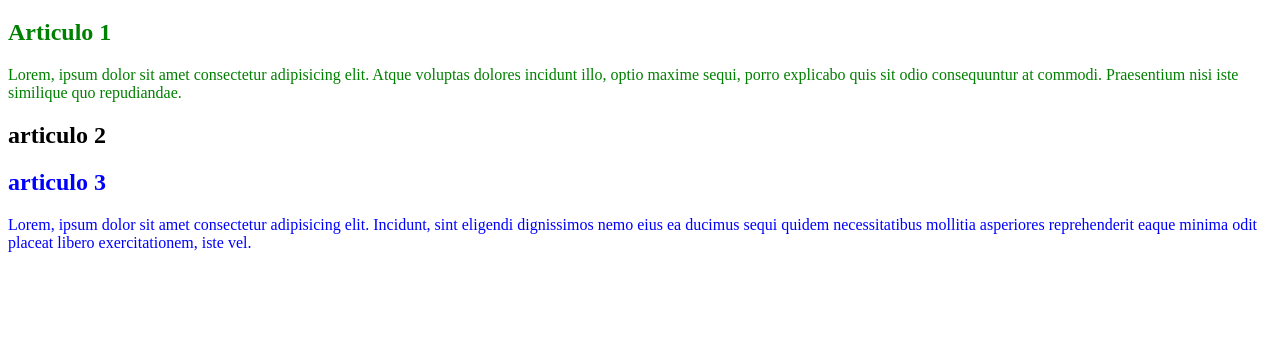
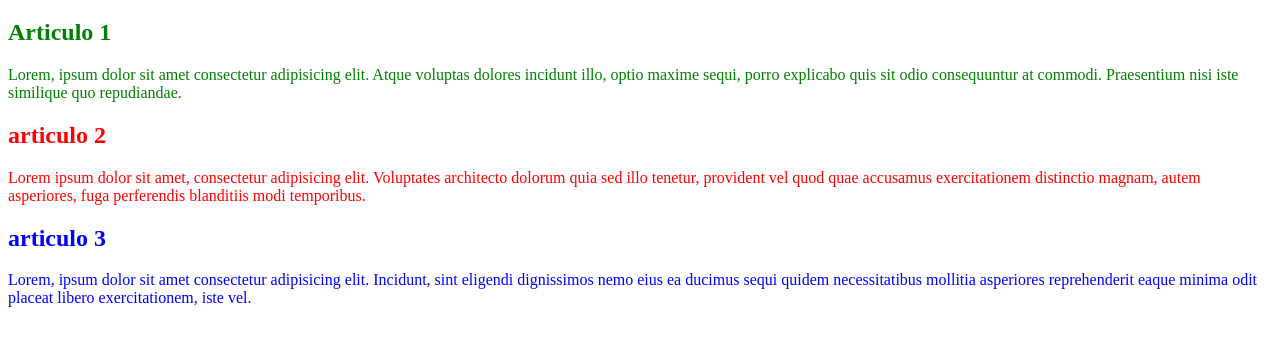
Before and after one commit to OsvaldoMezaHerrera/PracticaCSS, a plain HTML site: page index.html in a window 1280 px wide. Shown: the part 61-406 px from the top of the page. Drawn offline with Linux system fonts and the light colour scheme.

Commit message:
color rojo

```diff
--- a/css/style.css
+++ b/css/style.css
@@ -1,5 +1,8 @@
 .texto-verde{
     color: green;
+}
+.texto-rojo{
+    color: red;
 }
 /*
 #articulo-2{
--- a/index.html
+++ b/index.html
@@ -19,7 +19,10 @@
             </p>
         </section>
         <section>
-            <h2 id="articulo-2">articulo 2</h2>
+            <h2 class="texto-rojo">articulo 2</h2>
+            <p class="texto-rojo">
+                Lorem ipsum dolor sit amet, consectetur adipisicing elit. Voluptates architecto dolorum quia sed illo tenetur, provident vel quod quae accusamus exercitationem distinctio magnam, autem asperiores, fuga perferendis blanditiis modi temporibus.
+            </p>
         </section>
         <section>
             <h2 class="texto-azul">articulo 3</h2>
```
